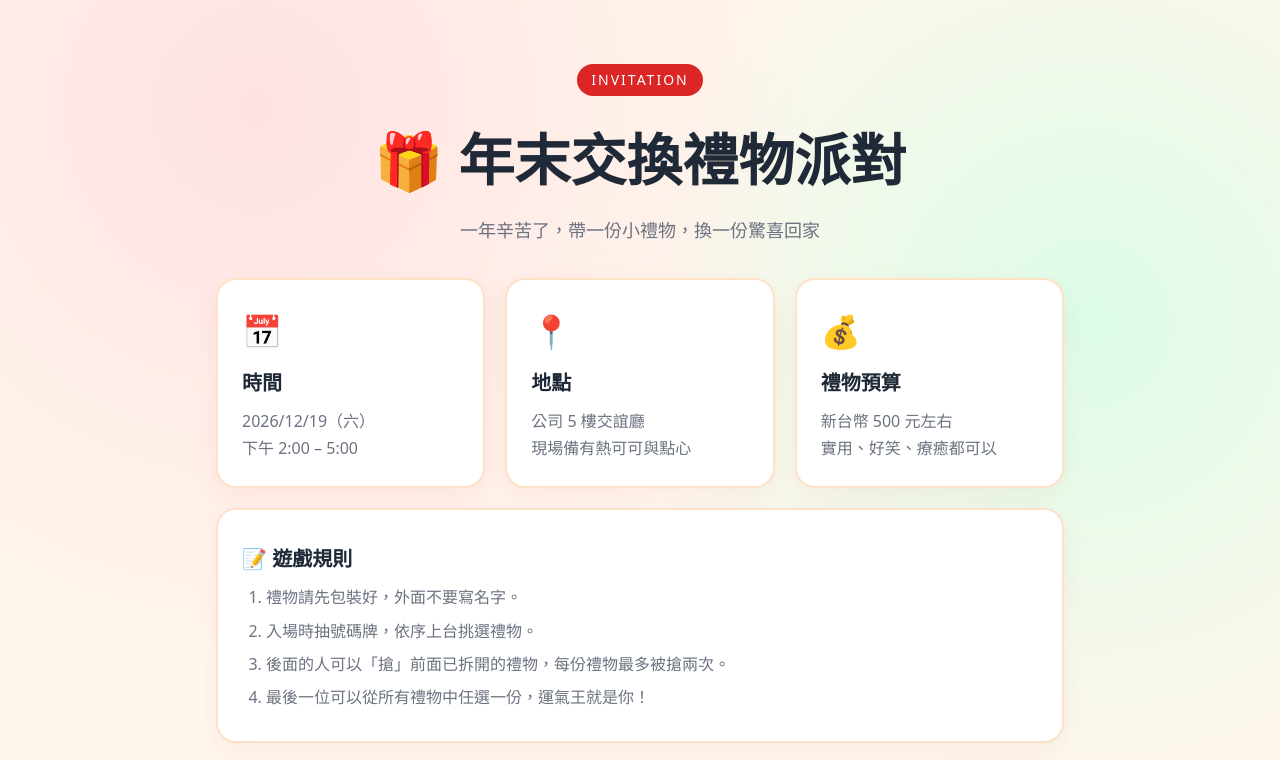
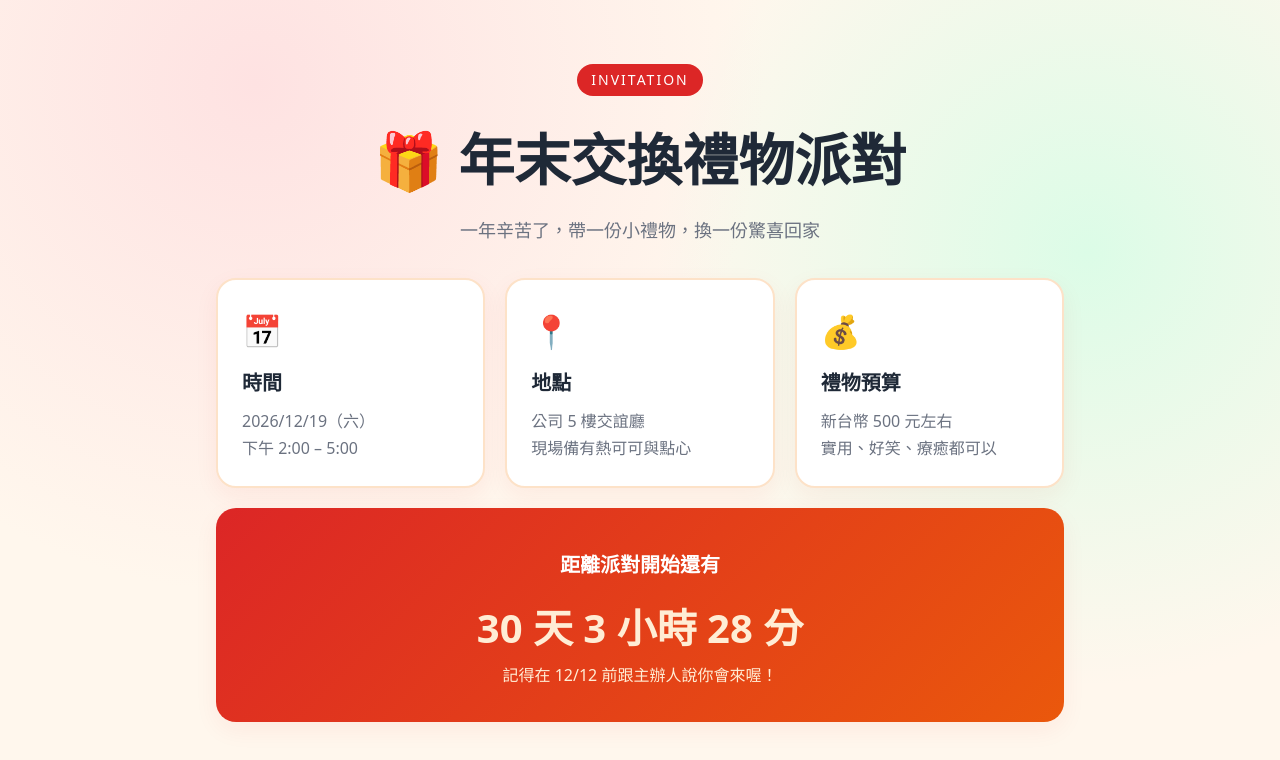
Before and after one commit to eric861129/my-ai-page, a plain HTML site: page index.html in a window 1280 px wide. Shown: the top 760 px of the page. Drawn offline with Linux system fonts and the light colour scheme.

Commit message:
倒數計時的字放大

```diff
--- a/index.html
+++ b/index.html
@@ -76,7 +76,7 @@
     .cta h2 { color: #fff; }
     .cta p { color: #ffedd5; }
     .countdown {
-      font-size: 28px;
+      font-size: 40px;
       font-weight: 700;
       margin: 12px 0 0;
       color: #fff;
@@ -113,16 +113,6 @@
       <p>新台幣 500 元左右<br>實用、好笑、療癒都可以</p>
     </section>
 
-    <section class="card rules">
-      <h2>📝 遊戲規則</h2>
-      <ol>
-        <li>禮物請先包裝好，外面不要寫名字。</li>
-        <li>入場時抽號碼牌，依序上台挑選禮物。</li>
-        <li>後面的人可以「搶」前面已拆開的禮物，每份禮物最多被搶兩次。</li>
-        <li>最後一位可以從所有禮物中任選一份，運氣王就是你！</li>
-      </ol>
-    </section>
-
     <section class="card cta">
       <h2>距離派對開始還有</h2>
       <p class="countdown" id="countdown">計算中…</p>
```
